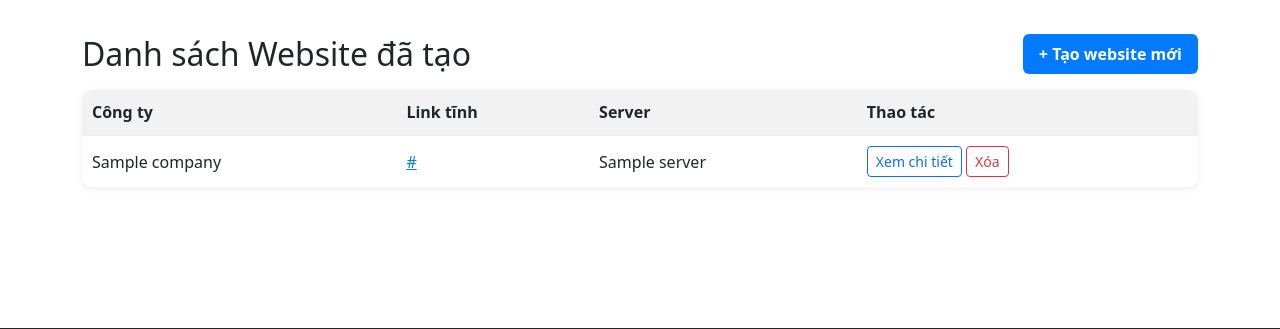
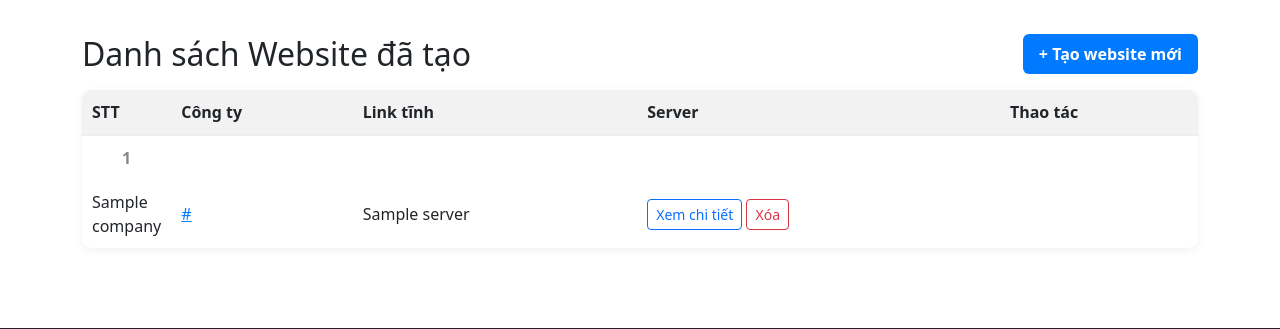
Before and after one commit to TrinhChung/ToolDeploy, a Flask app: page /genweb/list in a window 1280 px wide. Shown: the part 66-395 px from the top of the page. Run offline with Flask 3, Linux system fonts and the light colour scheme; a user stored in the database is signed in; tables that the repository leaves empty hold one stand-in row (values such as "Sample post"); some libraries are stand-ins or nearby versions.

Commit message:
add number row

```diff
--- a/templates/genweb/list_website.html
+++ b/templates/genweb/list_website.html
@@ -16,6 +16,7 @@
     box-shadow: 0 2px 8px #0001;">
     <thead>
         <tr style="background: #f2f2f2;">
+            <th style="padding: 10px; border-bottom: 2px solid #eee; width: 48px;">STT</th>
             <th style="padding: 10px; border-bottom: 2px solid #eee;">Công ty</th>
             <th style="padding: 10px; border-bottom: 2px solid #eee;">Link tĩnh</th>
             <th style="padding: 10px; border-bottom: 2px solid #eee;">Server</th>
@@ -24,6 +25,9 @@
     </thead>
     <tbody>
         {% for website_id, company_name, static_page_link, server_name, server_ip in websites %}
+        <td style="padding: 10px; text-align: center; color: #888; font-weight: 600;">
+            {{ loop.index }}
+        </td>
         <tr style="transition: background 0.2s;" onmouseover="this.style.background='#f8fafc'"
             onmouseout="this.style.background='white'">
             <td style="padding: 10px;">{{ company_name }}</td>
```
